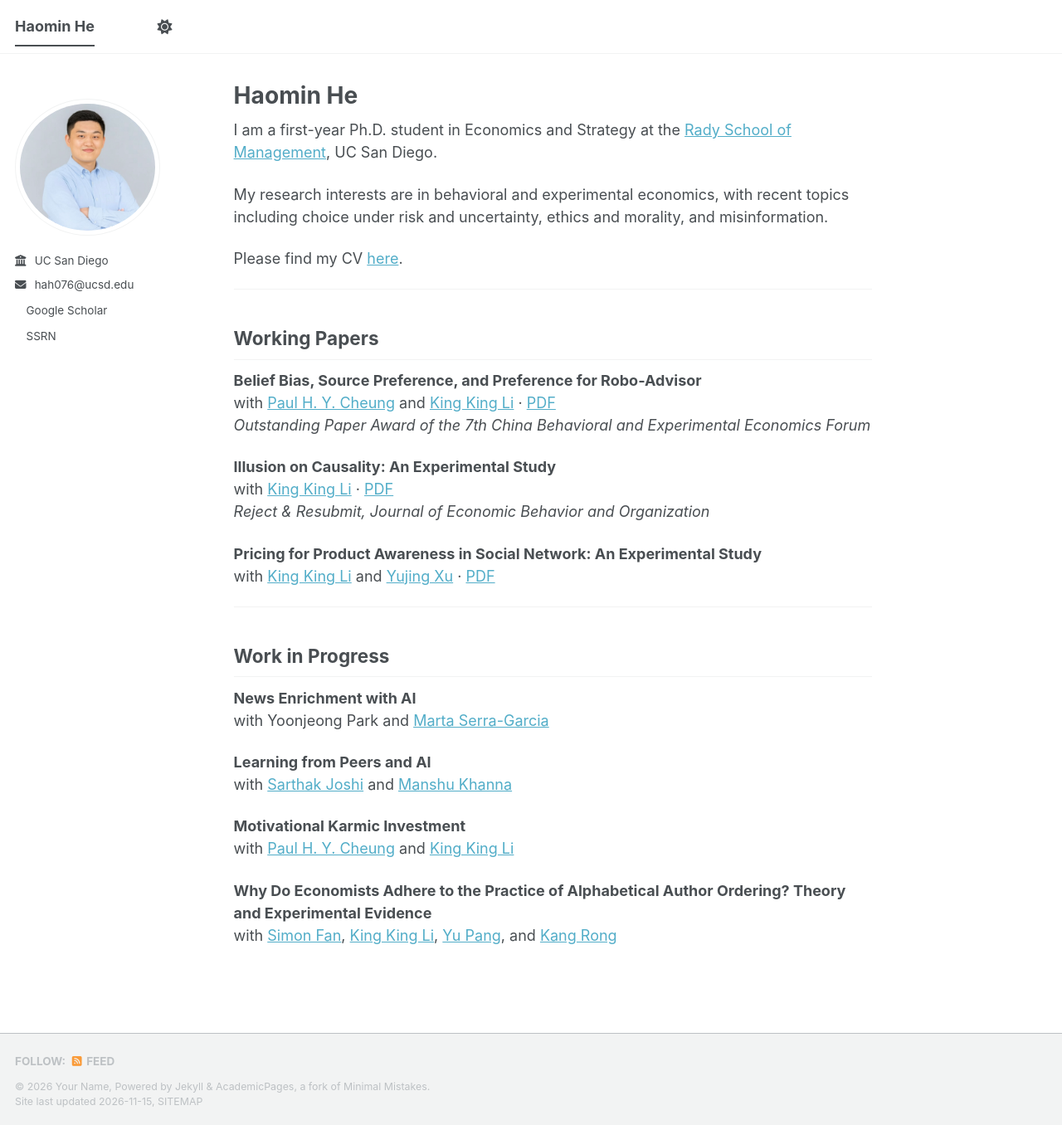
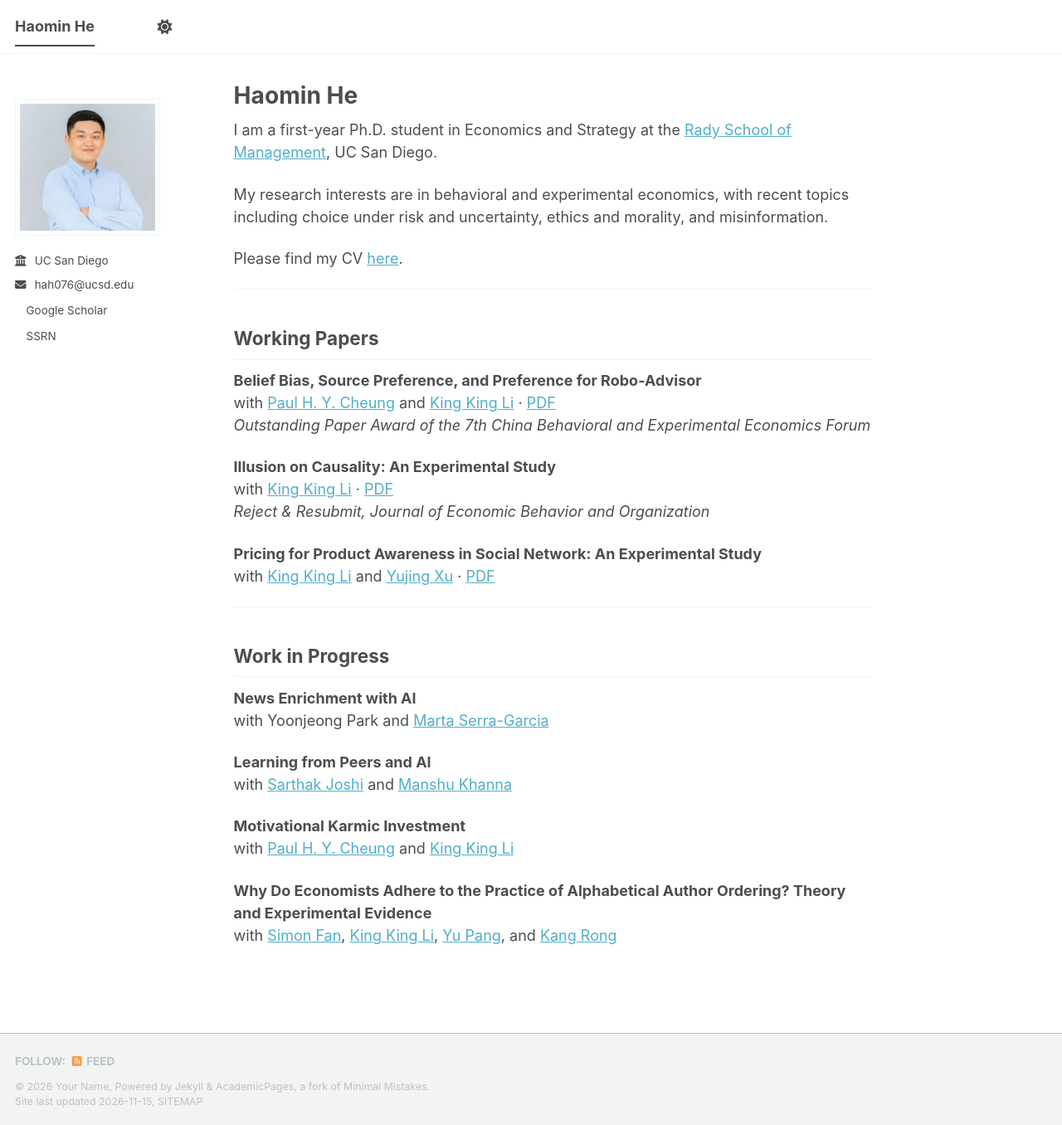
Before and after one commit to haomin-he/haomin-he.github.io, a Jekyll site: the page built from _pages/about.md, in a window 1280 px wide and 1356 px high. Shown: the whole window at 83% size. Built offline with Jekyll 4.4.1, drawn with Linux system fonts in a browser that asks for light colours; a script bundle is joined from its source files by our own code; a style sheet for code colours, icons or effects is not loaded.

Commit message:
Update author-profile.html

```diff
--- a/_includes/author-profile.html
+++ b/_includes/author-profile.html
@@ -6,11 +6,19 @@
 
 <div itemscope itemtype="http://schema.org/Person">
 
-  <div class="author__avatar">
+  <!-- <div class="author__avatar">
     {% if author.avatar contains "://" %}
     	<img src="{{ author.avatar }}" alt="{{ author.name }}"  fetchpriority="high" />
     {% else %}
     	<img src="{{ author.avatar | prepend: "/images/" | prepend: base_path }}" class="author__avatar" alt="{{ author.name }}"  fetchpriority="high" />
+    {% endif %}
+  </div> -->
+
+  <div class="author__avatar">
+    {% if author.avatar contains "://" %}
+    	<img src="{{ author.avatar }}" alt="{{ author.name }}" fetchpriority="high" style="border-radius: 0; width: 100%; height: auto;" />
+    {% else %}
+    	<img src="{{ author.avatar | prepend: "/images/" | prepend: base_path }}" class="author__avatar" alt="{{ author.name }}" fetchpriority="high" style="border-radius: 0; width: 100%; height: auto;" />
     {% endif %}
   </div>
 
```
